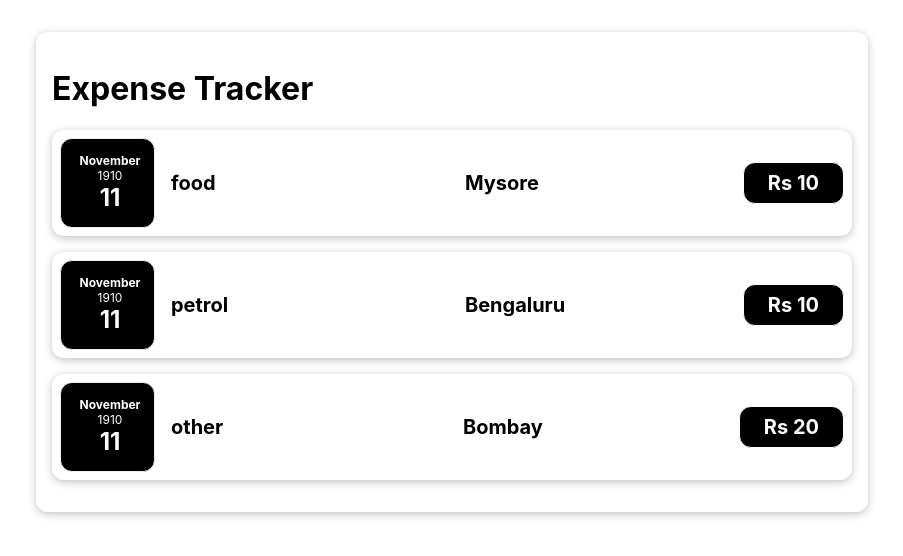
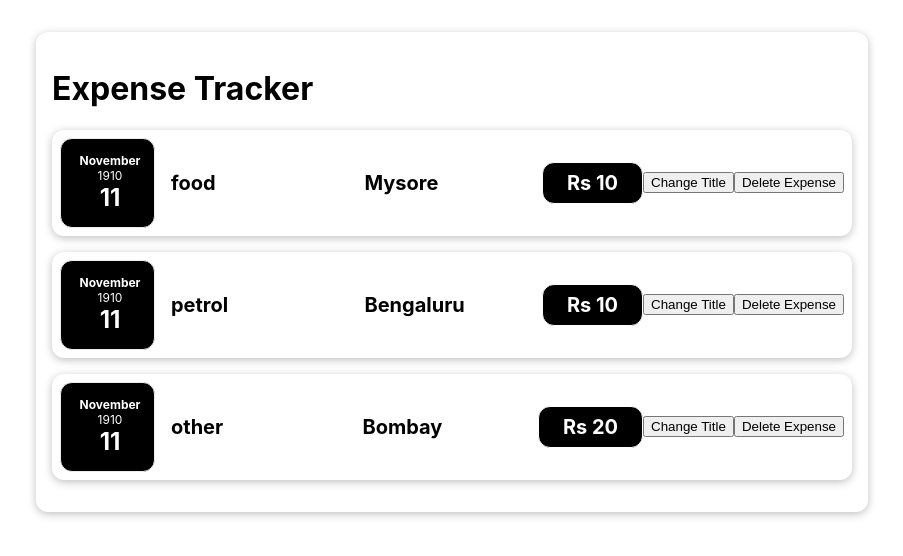
Before and after one commit to roshinys/react-ExpenseTracker, a React (Create React App) app: page / in a window 1280 px wide. Shown: the top 556 px of the page, without its empty margins (188-1091 px from the left). Built offline with nearby package versions, Linux system fonts and the light colour scheme.

Commit message:
added delete expense item using dom manipulation

```diff
--- a/src/components/Expense/ExpenseItem.js
+++ b/src/components/Expense/ExpenseItem.js
@@ -5,6 +5,17 @@ import "./ExpenseItem.css";
 import Card from "../UI/Card";
 
 function ExpenseItem({ expense }) {
+  const clickHandler = () => {
+    console.log("clicked!");
+  };
+  const deleteHandler = (e) => {
+    console.log("delete this expense");
+    const expenseId = e.target.id;
+    const expenseItem = document.getElementById(expenseId).parentElement;
+    const parentExpense = expenseItem.parentElement;
+    parentExpense.removeChild(expenseItem);
+  };
+
   return (
     <Card className="expense-item">
       <ExpenseDate date={expense.date} />
@@ -15,6 +26,10 @@ function ExpenseItem({ expense }) {
           price={expense.price}
         />
       </div>
+      <button onClick={clickHandler}>Change Title</button>
+      <button onClick={deleteHandler} id={expense.id}>
+        Delete Expense
+      </button>
     </Card>
   );
 }
```
